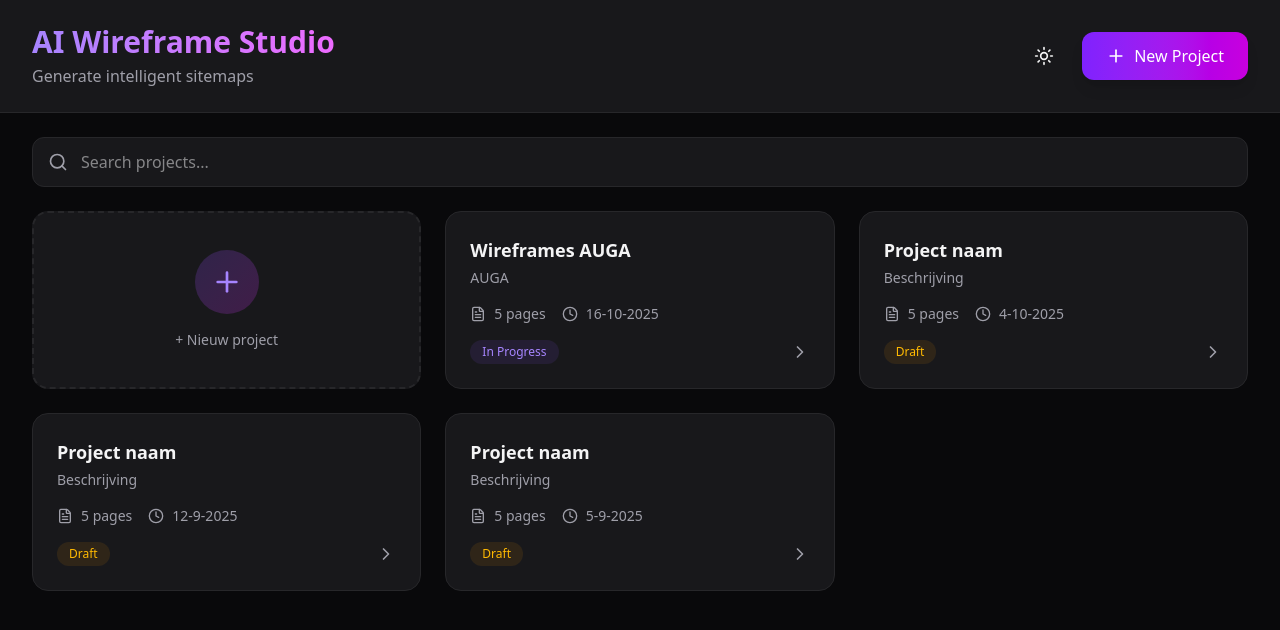
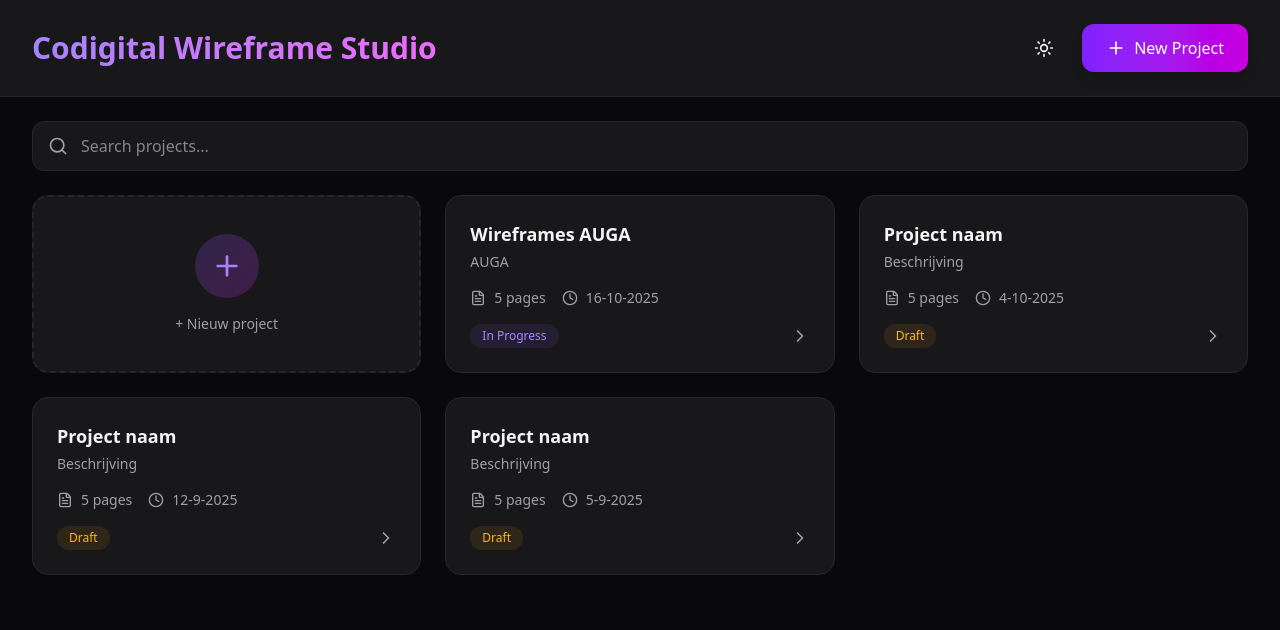
Before and after one commit to jessevlux/wireframing-tool, a Vue app in the folder wireframing-tool/: page / in a window 1280 px wide. Shown: the top 630 px of the page. Built offline with nearby package versions, Linux system fonts and the light colour scheme.

Commit message:
added cursorrules

```diff
--- a/wireframing-tool/src/views/DashboardView.vue
+++ b/wireframing-tool/src/views/DashboardView.vue
@@ -166,9 +166,8 @@ const deleteProject = (projectId, e) => {
             <h1
               class="text-3xl font-bold bg-linear-to-r from-violet-400 to-fuchsia-400 bg-clip-text text-transparent"
             >
-              AI Wireframe Studio
+              Codigital Wireframe Studio
             </h1>
-            <p :class="`mt-1 ${text2}`">Generate intelligent sitemaps</p>
           </div>
           <div class="flex items-center gap-4">
             <button @click="toggleDarkMode" :class="`p-3 rounded-xl ${hover}`">
```
Also changed, not shown: 1 other file (tests, documents, lock files or other folders).
